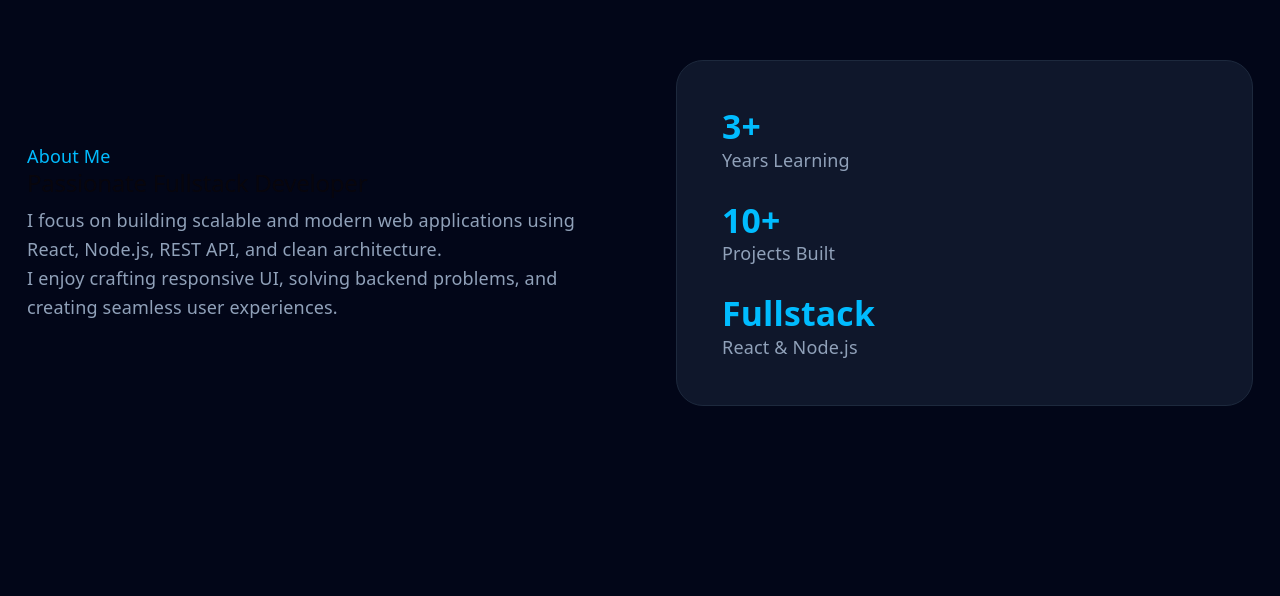
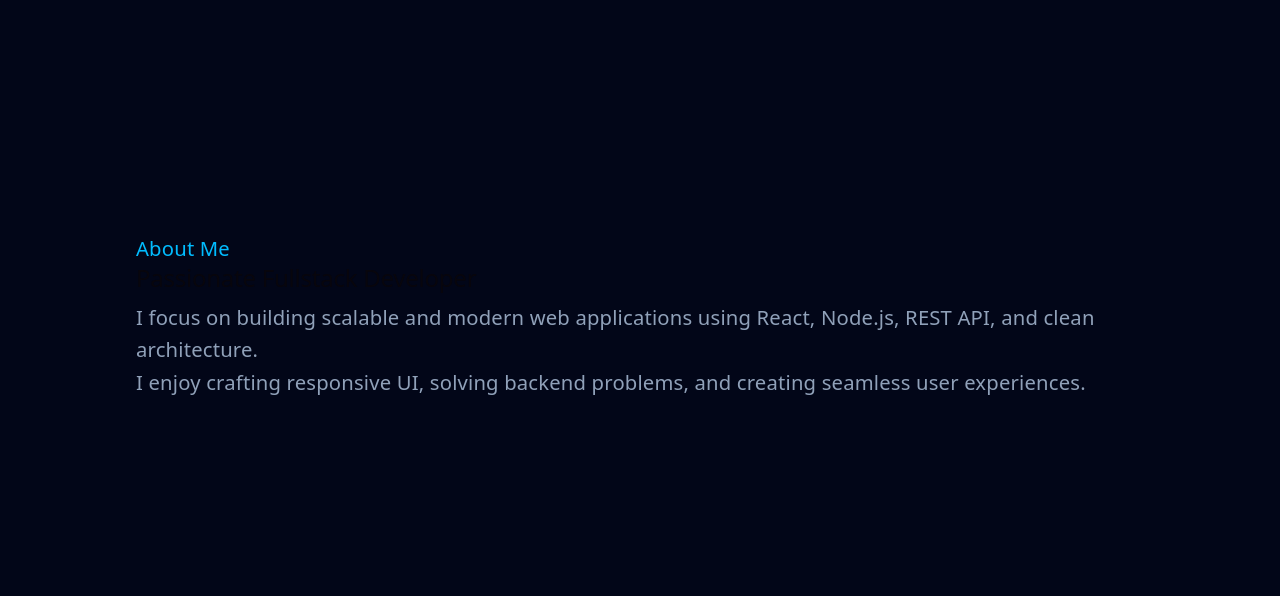
Before and after one commit to mochamadfahmifadillah/portfolio-fahmi-developer, a React (Vite) app in the folder client/: page / in a window 1280 px wide. Shown: the part 884-1480 px from the top of the page. Built offline with nearby package versions, Linux system fonts and the light colour scheme.

Commit message:
Memperbaiki SEO dan isi About

```diff
--- a/client/index.html
+++ b/client/index.html
@@ -2,12 +2,44 @@
 <html lang="en">
 <head>
   <meta charset="UTF-8" />
+  <meta name="viewport" content="width=device-width, initial-scale=1.0" />
+
+  <!-- 🔥 SEO TITLE (ENTITY + KEYWORD OPTIMIZED) -->
+  <title>Mochamad Fahmi Fadillah | Frontend Developer | Full Stack Developer | Dicoding Asah x Accenture Graduate | Information Systems Student</title>
+
+  <!-- 🔥 META DESCRIPTION -->
+  <meta name="description" content="Mochamad Fahmi Fadillah - Information Systems Student at Universitas Komputer Indonesia. Frontend Developer and Full Stack Developer specializing in React, Next.js, and Node.js" />
+
+  <!-- 🔥 KEYWORDS -->
+  <meta name="keywords" content="Mochamad Fahmi Fadillah, Frontend Developer, Full Stack Developer, React Developer, Next.js Developer, Node.js Developer, UNIKOM Bandung, Dicoding Asah, Accenture Graduate" />
+
+  <!-- 🔥 AUTHOR (ENTITY SIGNAL) -->
+  <meta name="author" content="Mochamad Fahmi Fadillah" />
+
+  <!-- 🔥 OPEN GRAPH (SOCIAL + SEO BOOST) -->
+  <meta property="og:title" content="Mochamad Fahmi Fadillah | Full Stack Developer Portfolio" />
+  <meta property="og:description" content="Frontend & Full Stack Developer (React, Next.js, Node.js)" />
+  <meta property="og:type" content="website" />
+
+  <!-- 🔥 CANONICAL (IMPORTANT FOR INDEX CONSISTENCY) -->
+  <link rel="canonical" href="https://your-domain.com/" />
+
+  <!-- 🔥 FAVICON -->
   <link rel="icon" type="image/svg+xml" href="/favicon.svg" />
-    <meta name="viewport" content="width=device-width, initial-scale=1.0" />
-    <title>portfolio-fahmi</title>
 </head>
+
 <body>
+
+  <!-- 🔥 SEO FALLBACK (React SPA SUPPORT) -->
+  <noscript>
+    <h1>Mochamad Fahmi Fadillah</h1>
+    <p>Frontend Developer | Full Stack Developer | Information Systems Student at Universitas Komputer Indonesia</p>
+  </noscript>
+
+  <!-- REACT ROOT -->
   <div id="root"></div>
+
   <script type="module" src="/src/main.jsx"></script>
+
 </body>
 </html>
--- a/client/src/sections/About.jsx
+++ b/client/src/sections/About.jsx
@@ -1,46 +1,28 @@
 const About = () => {
   return (
-    <section className="py-32 px-6">
-      <div className="max-w-6xl mx-auto grid md:grid-cols-2 gap-16 items-center">
+    <section className="min-h-screen flex items-center px-6">
+      <div className="max-w-4xl mx-auto">
 
         <div>
-          <p className="text-sky-400 font-medium mb-4">
+          <p className="text-sky-400 font-medium mb-4 text-lg">
             About Me
           </p>
 
-          <h2 className="text-4xl font-bold mb-6">
+          <h2 className="text-5xl md:text-6xl font-bold mb-6 leading-tight">
             Passionate Fullstack Developer
           </h2>
 
-          <p className="text-slate-400 leading-relaxed">
+          <p className="text-slate-400 text-lg leading-relaxed">
             I focus on building scalable and modern web applications
             using React, Node.js, REST API, and clean architecture.
           </p>
 
-          <p className="text-slate-400 leading-relaxed mt-4">
+          <p className="text-slate-400 text-lg leading-relaxed mt-4">
             I enjoy crafting responsive UI, solving backend problems,
             and creating seamless user experiences.
           </p>
         </div>
 
-        <div className="bg-slate-900 border border-slate-800 rounded-3xl p-10">
-          <div className="space-y-6">
-            <div>
-              <h3 className="text-3xl font-bold text-sky-400">3+</h3>
-              <p className="text-slate-400">Years Learning</p>
-            </div>
-
-            <div>
-              <h3 className="text-3xl font-bold text-sky-400">10+</h3>
-              <p className="text-slate-400">Projects Built</p>
-            </div>
-
-            <div>
-              <h3 className="text-3xl font-bold text-sky-400">Fullstack</h3>
-              <p className="text-slate-400">React & Node.js</p>
-            </div>
-          </div>
-        </div>
       </div>
     </section>
   )
```
Lines whose indentation alone changed are shown as unchanged.
